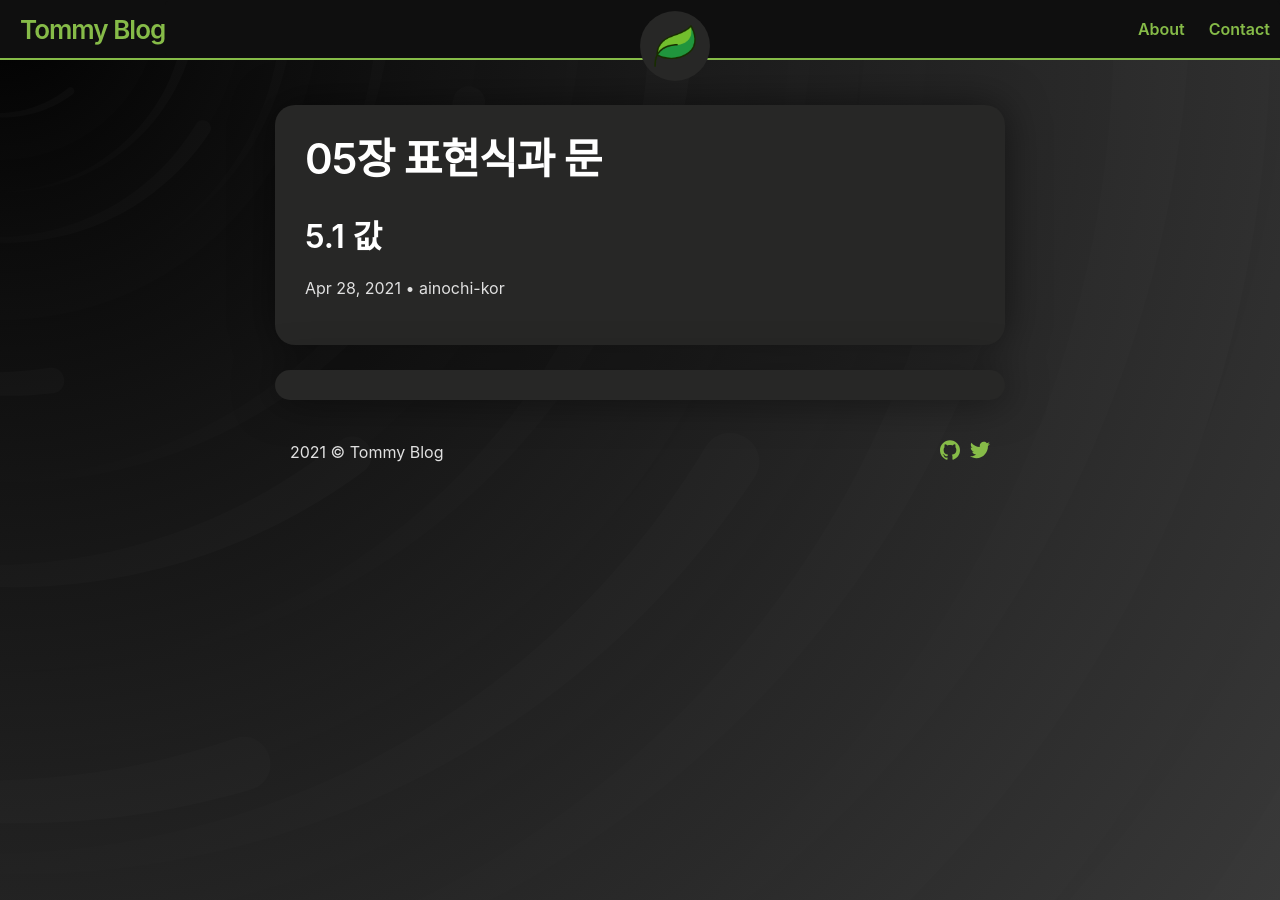
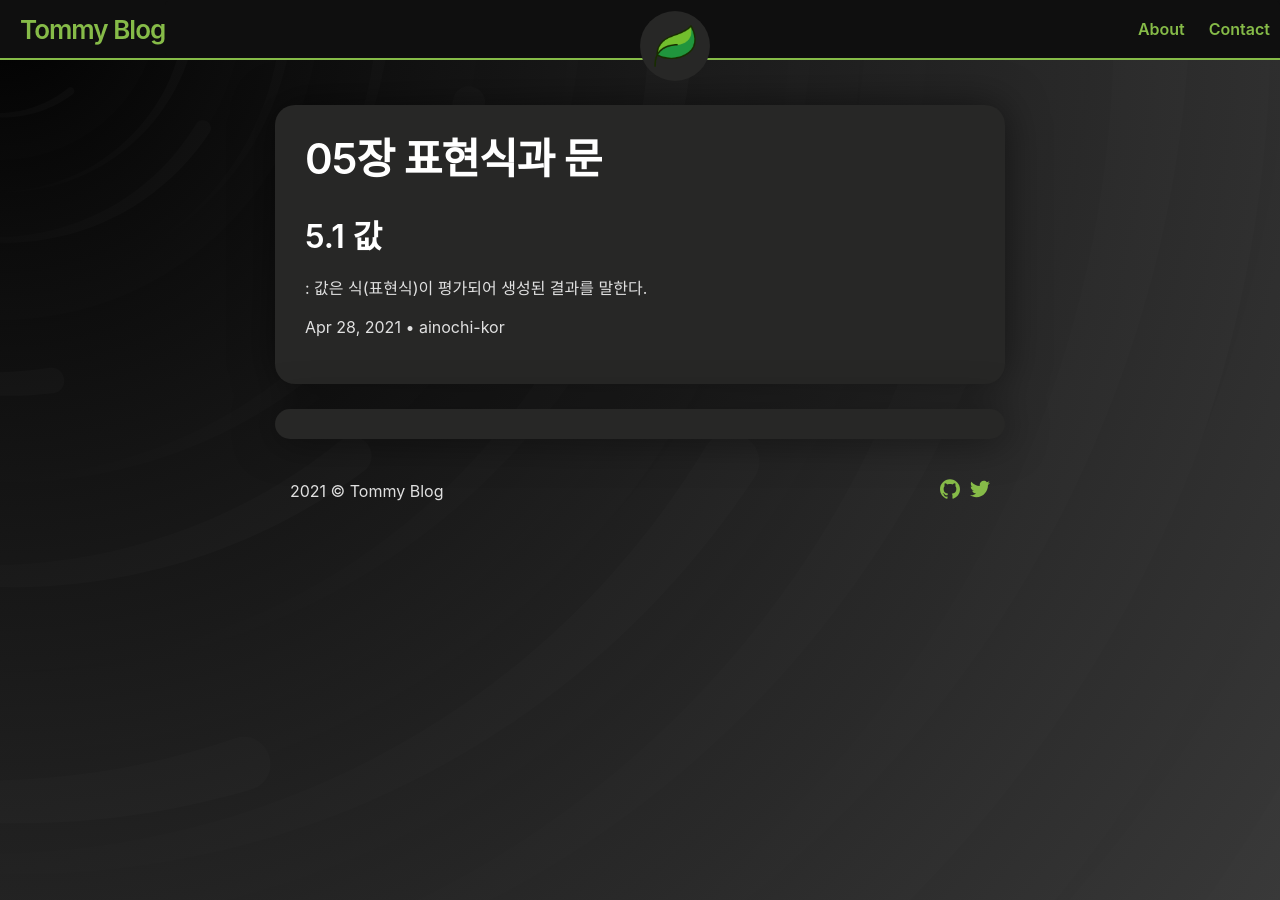
Before and after one commit to ainochi-kor/ainochi-kor.github.io, a Jekyll site: the page built from _posts/ModernJS/2021-04-28-04장_표현식과 문.md, in a window 1280 px wide. Built offline with Jekyll 4.4.1, drawn with Linux system fonts in a browser that asks for light colours; a script that is not in the unit is left out.

```diff
--- a/_posts/ModernJS/2021-04-28-04장_표현식과 문.md
+++ b/_posts/ModernJS/2021-04-28-04장_표현식과 문.md
@@ -5,3 +5,4 @@ title: 05장 표현식과 문
 ---
 
 ## 5.1 값
+: 값은 식(표현식)이 평가되어 생성된 결과를 말한다.
```
Also changed, not shown: _posts/ModernJS/2021-04-28-04장_변수.md (+1 -0 lines).
